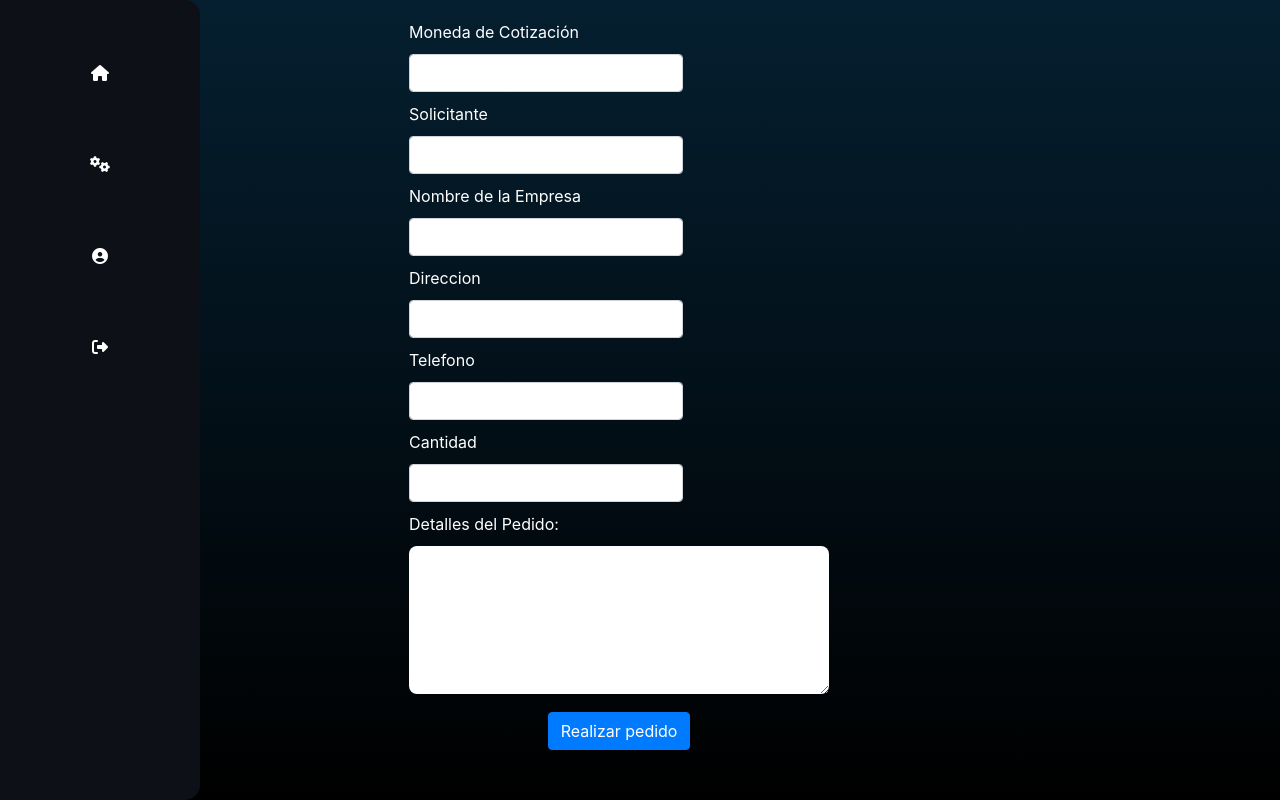
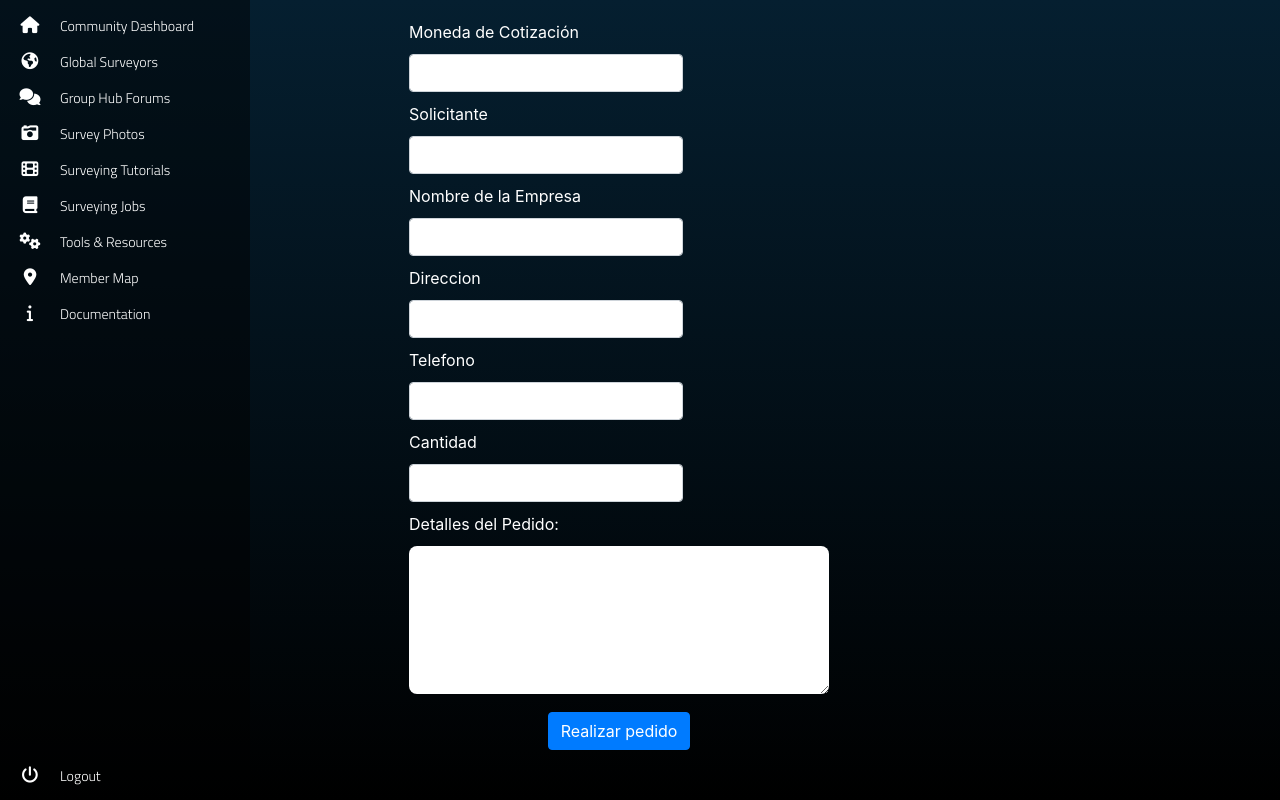
Before and after one commit to Maxprogit/erpvirtualizada, a Django app: page /dashboard/ in a window 1280 px wide. Run offline with Django 3.2, Linux system fonts and the light colour scheme; some libraries are stand-ins or nearby versions; some web fonts are replaced.

Commit message:
nueva configuracion de sidebar

```diff
--- a/web/static/sidebar.css
+++ b/web/static/sidebar.css
@@ -1,140 +1,130 @@
-.input {
-  display: flex;
-  flex-direction: column;
-  width: 100px; /* Cambiamos el tamaño a 200px en el hover */
-  height: 100vh;
-  background-color: #0D1117;
-  justify-content: space-evenly;
-  border-top-right-radius: 15px;
-  border-bottom-right-radius: 15px;
-  align-items: center;
+@import url(//netdna.bootstrapcdn.com/font-awesome/4.0.3/css/font-awesome.css);
+
+@import url(https://fonts.googleapis.com/css?family=Titillium+Web:300);
+.fa-2x {
+  display: flex!important;
+  font-size: 1.2em!important;
+  justify-content: center!important;
+  flex-direction: column!important;
+}
+.fa {
+position: relative;
+display: table-cell;
+width: 60px;
+height: 36px;
+text-align: center;
+vertical-align: middle;
+font-size:20px;
 }
 
-.input:hover, .input:focus-within {
-  transition: all 0.5s ease-out;
-  width: 200px;
+
+.main-menu:hover,nav.main-menu.expanded {
+width:250px;
+overflow:visible;
 }
 
-span {
-  display: none;
-}
-/* activamos el span y le damos un focus para que el inputo no reduzca su tamañno mientras tenga una opcion selecionada */
-.value:hover span, .value:focus-within span{
-  display: block;
-  color: white;
-  cursor: pointer;
+.main-menu {
+background:#00000075;
+position:absolute;
+top:0;
+bottom:0;
+height:100%;
+left:0;
+width:60px;
+overflow:hidden;
+-webkit-transition:width .05s linear;
+transition:width .05s linear;
+-webkit-transform:translateZ(0) scale(1,1);
+z-index:1000;
 }
 
-/* Diseño responsivo del contenedor principal */
-@media screen and (max-width: 820px) {
-  .input {
-    width: auto;
-    height: auto;
-    background-color: transparent;
-    flex-direction: row;
-  }
-  .input:hover {
-    width: auto;
-    height: auto;
-    background-color: transparent;
-    flex-direction: row;
-  }
+.main-menu>ul {
+margin:7px 0;
 }
 
-.value {
-  width: 100%;
-    background-color: transparent;
-    border: none;
-    padding: 10px;
-    color: white;
-    display: inline-flex;
-    position: relative;
-    /* gap: 5px; */
-    border-radius: 4px;
-    margin-top: -380px;
-    justify-content: center;
-    align-items: center;
-    cursor: pointer;
+.main-menu li {
+position:relative;
+display:block;
+width:250px;
 }
 
-.value:hover {
-  width: 100%;
-  border: none;
-  padding: 10px;
-  color: white;
-  display: flex;
-  position: relative;
-  gap: 5px;
-  border-radius: 4px;
-  margin-top: -380px;
-  flex-direction: row;
-  justify-content: center;
-  cursor: pointer;
+.main-menu li>a {
+position:relative;
+display:table;
+border-collapse:collapse;
+border-spacing:0;
+color:#ffffff;
+ font-family: arial;
+font-size: 14px;
+text-decoration:none;
+-webkit-transform:translateZ(0) scale(1,1);
+-webkit-transition:all .1s linear;
+transition:all .1s linear;
+
 }
 
-/* Diseño responsivo de los botones */
-@media screen and (max-width: 820px) {
-  .value {
-    width: 100%;
-    background-color: transparent;
-    border: none;
-    padding: 10px;
-    display: flex;
-    position: relative;
-    gap: 5px;
-    border-radius: 4px;
-    align-items: center;
-    justify-content: center;
-    margin-top: 1px;
-    cursor: pointer;
-  }
-  .value:hover {
-    width: 100%;
-    border: none;
-    padding: 10px;
-    color: white;
-    display: flex;
-    position: relative;
-    gap: 5px;
-    border-radius: 4px;
-    margin-top: -380px;
-    align-items: center;
-    flex-direction: row;
-    cursor: pointer;
-  }
-  span {
-    display: none;
-  }
+.main-menu .nav-icon {
+position:relative;
+display:table-cell;
+width:60px;
+height:36px;
+text-align:center;
+vertical-align:middle;
+font-size:18px;
 }
 
-.value:not(:active):hover,
-.value:focus {
-  background-color: #21262C;
+.main-menu .nav-text {
+position:relative;
+display:table-cell;
+vertical-align:middle;
+width:190px;
+  font-family: 'Titillium Web', sans-serif;
 }
 
-.value:focus,
-.value:active {
-  background-color: #1A1F24;
-  outline: none;
+.main-menu>ul.logout {
+position:absolute;
+left:0;
+bottom:0;
 }
 
-.value::before {
-  content: "";
-  position: absolute;
-  top: 5px;
-  left: -10px;
-  width: 5px;
-  height: 80%;
-  background-color: #2F81F7;
-  border-radius: 5px;
-  opacity: 0;
+.no-touch .scrollable.hover {
+overflow-y:hidden;
 }
 
-.value:focus::before,
-.value:active::before {
-  opacity: 1;
+.no-touch .scrollable.hover:hover {
+overflow-y:auto;
+overflow:visible;
 }
 
-.value svg {
-  width: 15px;
+a:hover,a:focus {
+text-decoration:none;
 }
+
+nav {
+-webkit-user-select:none;
+-moz-user-select:none;
+-ms-user-select:none;
+-o-user-select:none;
+user-select:none;
+}
+
+nav ul,nav li {
+outline:0;
+margin:0;
+padding:0;
+}
+.main-menu li:hover>a,nav.main-menu li.active>a,.dropdown-menu>li>a:hover,.dropdown-menu>li>a:focus,.dropdown-menu>.active>a,.dropdown-menu>.active>a:hover,.dropdown-menu>.active>a:focus,.no-touch .dashboard-page nav.dashboard-menu ul li:hover a,.dashboard-page nav.dashboard-menu ul li.active a {
+color:#fff;
+background-color:#000000;
+}
+.area {
+float: left;
+width: 100%;
+height: 100%;
+}
+@font-face {
+  font-family: 'Titillium Web';
+  font-style: normal;
+  font-weight: 300;
+  src: local('Titillium WebLight'), local('TitilliumWeb-Light'), url(http://themes.googleusercontent.com/static/fonts/titilliumweb/v2/anMUvcNT0H1YN4FII8wpr24bNCNEoFTpS2BTjF6FB5E.woff) format('woff');
+}
--- a/web/templates/base.html
+++ b/web/templates/base.html
@@ -30,7 +30,7 @@
         </div>
     </div> -->
 
-    <div class="input">
+    <!-- <div class="input">
         <button class="value">
           <i class="fa-solid fa-house"></i>
           <span>Home</span>
@@ -47,7 +47,100 @@
            <i class="fa-solid fa-right-from-bracket"></i>
           <span>Logout</span>
         </button>
-      </div>
+      </div> -->
+
+      <div class="area"></div>
+      <nav class="main-menu">
+        <ul>
+          <li>
+            <a href="{%url 'web:dashboard' %}">
+              <i class="fa fa-home fa-2x"></i>
+              <span class="nav-text">
+                Community Dashboard
+              </span>
+            </a>
+
+          </li>
+          <li class="has-subnav">
+            <a href="#">
+              <i class="fa fa-globe fa-2x"></i>
+              <span class="nav-text">
+                Global Surveyors
+              </span>
+            </a>
+
+          </li>
+          <li class="has-subnav">
+            <a href="#">
+              <i class="fa fa-comments fa-2x"></i>
+              <span class="nav-text">
+                Group Hub Forums
+              </span>
+            </a>
+
+          </li>
+          <li class="has-subnav">
+            <a href="#">
+              <i class="fa fa-camera-retro fa-2x"></i>
+              <span class="nav-text">
+                Survey Photos
+              </span>
+            </a>
+
+          </li>
+          <li>
+            <a href="#">
+              <i class="fa fa-film fa-2x"></i>
+              <span class="nav-text">
+                Surveying Tutorials
+              </span>
+            </a>
+          </li>
+          <li>
+            <a href="#">
+              <i class="fa fa-book fa-2x"></i>
+              <span class="nav-text">
+                Surveying Jobs
+              </span>
+            </a>
+          </li>
+          <li>
+            <a href="#">
+              <i class="fa fa-cogs fa-2x"></i>
+              <span class="nav-text">
+                Tools & Resources
+              </span>
+            </a>
+          </li>
+          <li>
+            <a href="#">
+              <i class="fa fa-map-marker fa-2x"></i>
+              <span class="nav-text">
+                Member Map
+              </span>
+            </a>
+          </li>
+          <li>
+            <a href="#">
+              <i class="fa fa-info fa-2x"></i>
+              <span class="nav-text">
+                Documentation
+              </span>
+            </a>
+          </li>
+        </ul>
+
+        <ul class="logout">
+          <li>
+            <a href="{%url 'web:logout'%}">
+              <i class="fa fa-power-off fa-2x"></i>
+              <span class="nav-text">
+                Logout
+              </span>
+            </a>
+          </li>
+        </ul>
+      </nav>
 {% block content %}
 
 {% endblock %}
```
